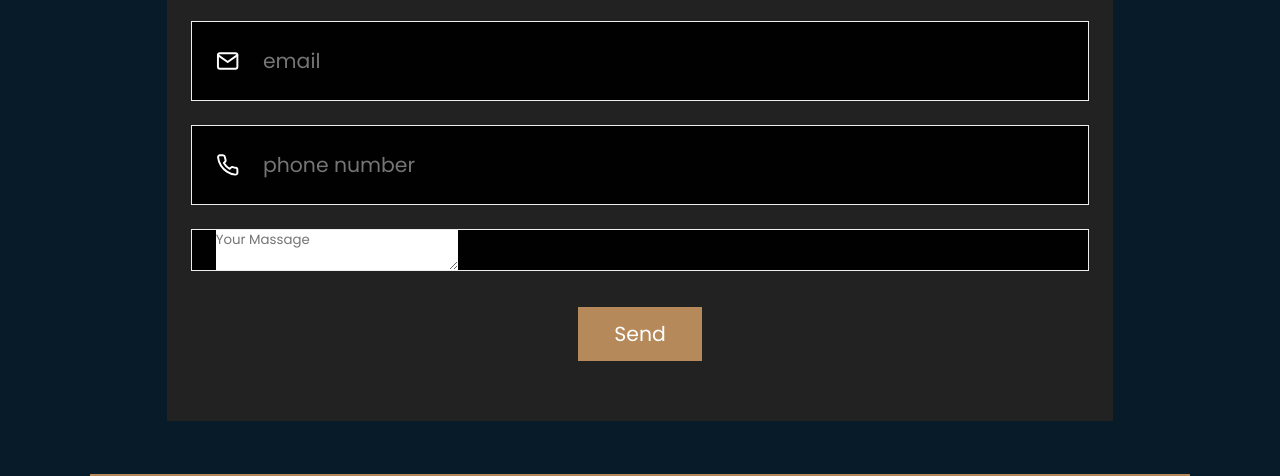
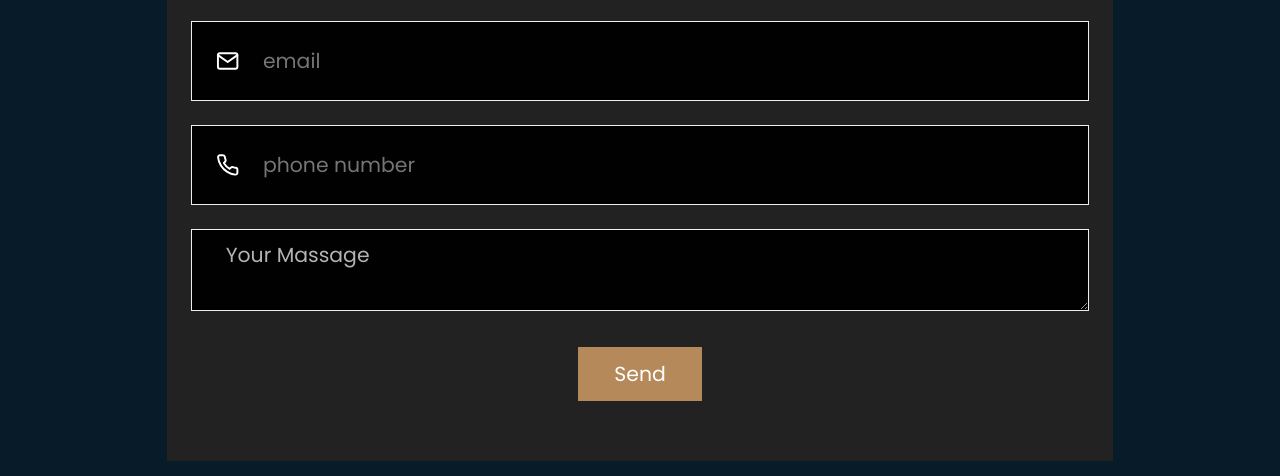
Before and after one commit to Henn-web/Henn., a plain HTML site: page index.html in a window 1280 px wide. Shown: the part 2426-2902 px from the top of the page. Drawn offline with nearby package versions, Linux system fonts and the light colour scheme.

Commit message:
Update style.css

```diff
--- a/style.css
+++ b/style.css
@@ -551,6 +551,20 @@ transition: 3s;
 	cursor: pointer;
 }
 
+textarea {
+    background-color: transparent;
+	font-size: 1.7rem;
+    color: #ffffff;
+    padding: 10px;
+    border-radius: 5px;
+    width: 100%;
+}
+
+textarea::placeholder {
+    color: #ffffff;
+    opacity: 0.7;
+}
+
 footer {
 	background-color: #b6895b;
 	text-align: center;
```
